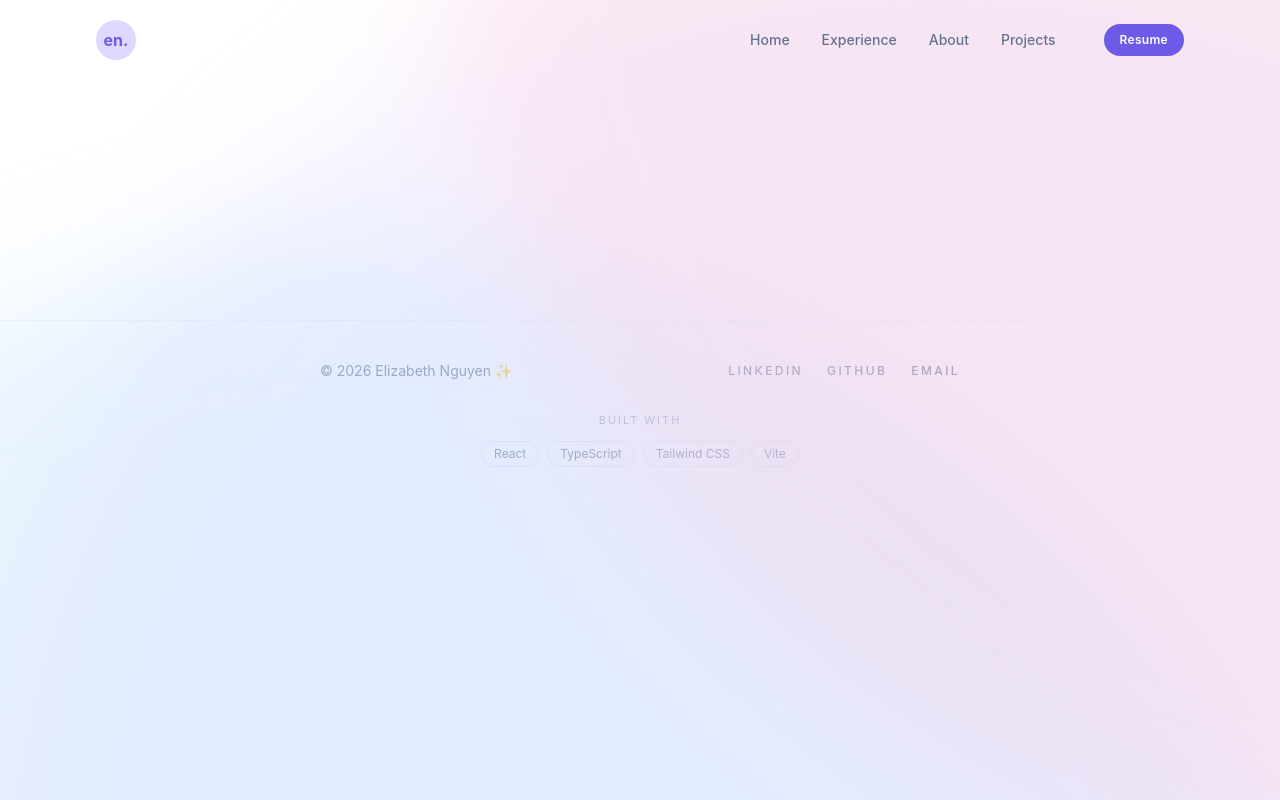
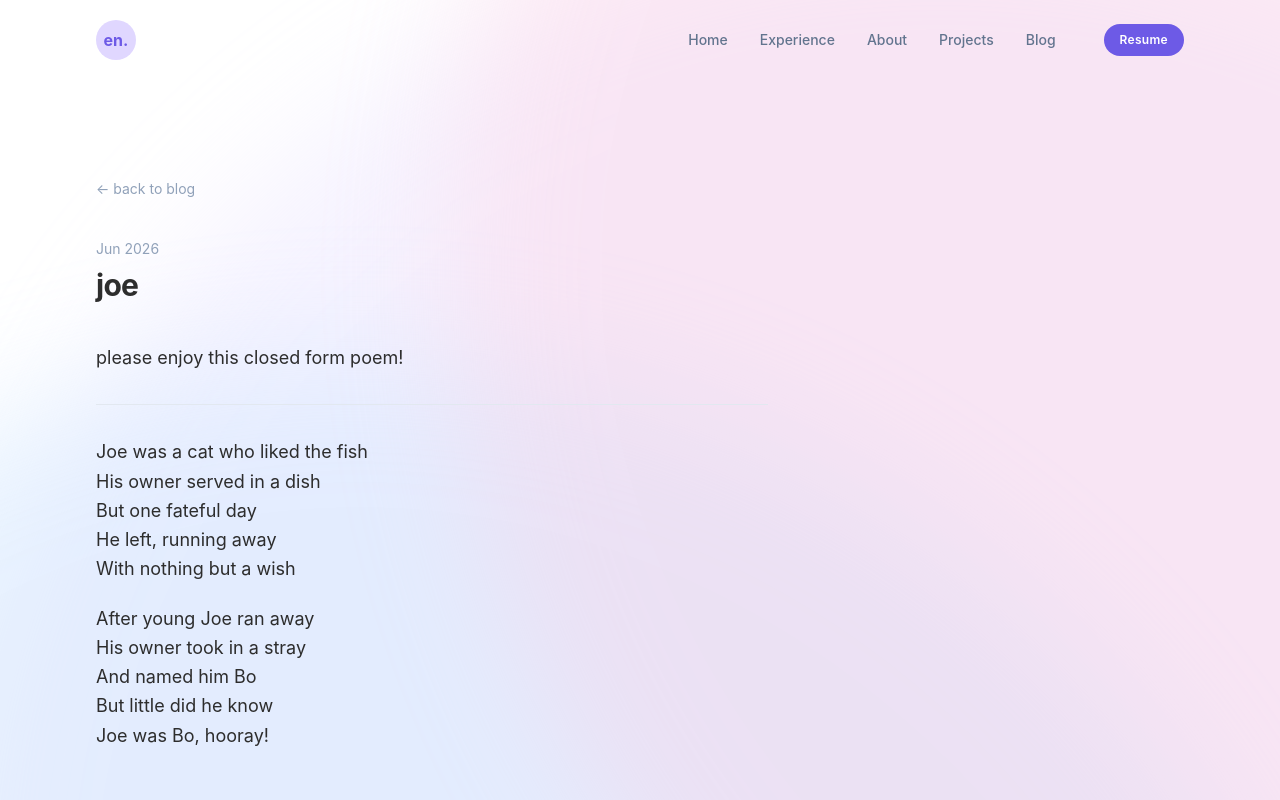
Before and after one commit to elingu3/elizabeth-nguyen, a React (Vite) app: page /blog/joe in a window 1280 px wide. Shown: the top 800 px of the page. Built offline with nearby package versions, Linux system fonts and the light colour scheme.

Commit message:
add blog pg

```diff
--- a/package.json
+++ b/package.json
@@ -14,7 +14,9 @@
     "@vercel/analytics": "^2.0.1",
     "react": "^19.2.4",
     "react-dom": "^19.2.4",
-    "react-router-dom": "^7.13.2"
+    "react-markdown": "^10.1.0",
+    "react-router-dom": "^7.13.2",
+    "remark-gfm": "^4.0.1"
   },
   "devDependencies": {
     "@eslint/js": "^9.39.4",
--- a/src/App.tsx
+++ b/src/App.tsx
@@ -5,6 +5,8 @@ import Home from "./pages/Home";
 import About from "./pages/About";
 import Projects from "./pages/Projects";
 import Experience from "./pages/Experience";
+import Blog from "./pages/Blog";
+import BlogPost from "./pages/BlogPost";
 
 import Header from "./components/Header";
 import Footer from "./components/Footer";
@@ -29,6 +31,8 @@ export default function App() {
             <Route path="/about" element={<About />} />
             <Route path="/experience" element={<Experience />} />
             <Route path="/projects" element={<Projects />} />
+            <Route path="/blog" element={<Blog />} />
+            <Route path="/blog/:slug" element={<BlogPost />} />
           </Routes>
 
           <Analytics />
--- a/src/components/Header.tsx
+++ b/src/components/Header.tsx
@@ -25,6 +25,7 @@ export default function Header() {
           <Link to="/experience" className={linkStyle("/experience")}>Experience</Link>
           <Link to="/about" className={linkStyle("/about")}>About</Link>
           <Link to="/projects" className={linkStyle("/projects")}>Projects</Link>
+          <Link to="/blog" className={linkStyle("/blog")}>Blog</Link>
 
           <a
             href="/Elizabeth_Nguyen_Resume.pdf"
--- /dev/null
+++ b/src/data/posts.ts
@@ -0,0 +1,17 @@
+import joe from "../posts/joe.md?raw";
+
+
+export type Post = {
+  title: string;
+  date: string;
+  slug: string;
+  content: string;
+};
+
+// To add a new post:
+// 1. Create src/posts/your-slug.md with your markdown content
+// 2. Import it above with ?raw
+// 3. Add an entry here (newest first)
+export const posts: Post[] = [
+  { title: "joe", date: "Jun 2026", slug: "joe", content: joe },
+];
--- a/src/index.css
+++ b/src/index.css
@@ -7,6 +7,15 @@
   from { transform: rotate(0deg); }
   to { transform: rotate(360deg); }
 }
+
+@keyframes fade-in {
+  from { opacity: 0; transform: translateY(12px); }
+  to   { opacity: 1; transform: translateY(0); }
+}
+
+.animate-fade-in {
+  animation: fade-in 0.35s ease-out both;
+}
 /* In src/index.css */
 html {
   scroll-behavior: smooth;
--- /dev/null
+++ b/src/pages/Blog.tsx
@@ -0,0 +1,33 @@
+import { Link } from "react-router-dom";
+import { posts } from "../data/posts";
+
+export default function Blog() {
+  return (
+    <section className="py-10 max-w-3xl">
+      <h1 className="text-3xl font-bold tracking-tight mb-4">blog</h1>
+      <hr className="border-slate-200 mb-8" />
+
+      <ul className="space-y-5">
+        {posts.map((post) => (
+          <li key={post.slug}>
+            <Link
+              to={`/blog/${post.slug}`}
+              className="group flex items-center justify-between gap-4 transition-transform duration-200 hover:translate-x-1"
+            >
+              <div className="flex items-center gap-4">
+                <span className="w-2.5 h-2.5 rounded-full bg-[#F4978E] shrink-0 transition-colors duration-200 group-hover:bg-[#6D5AE6]" />
+                <span className="text-[#2D2D2D] text-lg transition-colors duration-200 group-hover:text-[#6D5AE6]">
+                  {post.title}
+                </span>
+              </div>
+              <div className="flex items-center gap-2">
+                <span className="text-slate-400 text-sm whitespace-nowrap">{post.date}</span>
+                <span className="text-[#6D5AE6] opacity-0 group-hover:opacity-100 transition-opacity duration-200 text-sm">→</span>
+              </div>
+            </Link>
+          </li>
+        ))}
+      </ul>
+    </section>
+  );
+}
--- /dev/null
+++ b/src/pages/BlogPost.tsx
@@ -0,0 +1,83 @@
+import { useParams, Link } from "react-router-dom";
+import ReactMarkdown from "react-markdown";
+import remarkGfm from "remark-gfm";
+import { posts } from "../data/posts";
+
+export default function BlogPost() {
+  const { slug } = useParams<{ slug: string }>();
+  const post = posts.find((p) => p.slug === slug);
+
+  if (!post) {
+    return (
+      <section className="py-20 max-w-2xl animate-fade-in">
+        <p className="text-slate-500">Post not found.</p>
+        <Link to="/blog" className="text-[#6D5AE6] text-sm mt-4 inline-block hover:underline">
+          ← back to blog
+        </Link>
+      </section>
+    );
+  }
+
+  return (
+    <section className="py-10 max-w-2xl animate-fade-in">
+      <Link
+        to="/blog"
+        className="text-slate-400 text-sm hover:text-[#6D5AE6] transition-colors duration-200 inline-block mb-10"
+      >
+        ← back to blog
+      </Link>
+
+      <p className="text-slate-400 text-sm mb-2">{post.date}</p>
+      <h1 className="text-3xl font-bold tracking-tight mb-10">{post.title}</h1>
+
+      <ReactMarkdown
+        remarkPlugins={[remarkGfm]}
+        components={{
+          p: ({ children }) => (
+            <p className="text-[#2D2D2D] text-lg leading-relaxed mb-5">{children}</p>
+          ),
+          h2: ({ children }) => (
+            <h2 className="text-xl font-bold mt-10 mb-4 text-[#2D2D2D]">{children}</h2>
+          ),
+          h3: ({ children }) => (
+            <h3 className="text-lg font-semibold mt-8 mb-3 text-[#2D2D2D]">{children}</h3>
+          ),
+          ul: ({ children }) => (
+            <ul className="list-disc ml-6 mb-5 space-y-1 text-lg text-[#2D2D2D]">{children}</ul>
+          ),
+          ol: ({ children }) => (
+            <ol className="list-decimal ml-6 mb-5 space-y-1 text-lg text-[#2D2D2D]">{children}</ol>
+          ),
+          li: ({ children }) => <li className="leading-relaxed">{children}</li>,
+          blockquote: ({ children }) => (
+            <blockquote className="border-l-4 border-[#E0D7FF] pl-5 italic text-slate-500 my-6">
+              {children}
+            </blockquote>
+          ),
+          a: ({ href, children }) => (
+            <a href={href} className="text-[#6D5AE6] underline underline-offset-2 hover:opacity-70 transition-opacity">
+              {children}
+            </a>
+          ),
+          strong: ({ children }) => (
+            <strong className="font-semibold text-[#2D2D2D]">{children}</strong>
+          ),
+          em: ({ children }) => <em className="italic">{children}</em>,
+          hr: () => <hr className="border-slate-200 my-8" />,
+          code: ({ children }) => (
+            <code className="bg-slate-100 text-[#6D5AE6] text-sm px-1.5 py-0.5 rounded font-mono">
+              {children}
+            </code>
+          ),
+          pre: ({ children }) => (
+            <pre className="bg-slate-50 rounded-xl p-5 overflow-x-auto my-6 text-sm font-mono text-slate-700">
+              {children}
+            </pre>
+          ),
+        }}
+      >
+        {post.content}
+      </ReactMarkdown>
+    </section>
+  );
+}
--- a/src/pages/Home.tsx
+++ b/src/pages/Home.tsx
@@ -1,29 +1,6 @@
-import { useState } from "react";
 import myPhoto from '../assets/my-notion-face-transparent.png';
-import microsoftLogo from "../assets/logos/microsoft_logo.png";
-import caltechLogo from "../assets/logos/caltech.png";
-import codeNinjasLogo from "../assets/logos/codeninjas.png";
-import nasaLogo from "../assets/logos/nasa.png";
-
 
   export default function Home() {
-    const [hovered, setHovered] = useState<string | null>(null);
-const [position, setPosition] = useState({ x: 0, y: 0 });
-
-const handleMouseMove = (e: React.MouseEvent) => {
-  setPosition({
-    x: e.clientX,
-    y: e.clientY,
-  });
-};
-
-const logos: Record<string, string> = {
-  microsoft: microsoftLogo,
-  caltech: caltechLogo,
-  codeNinjas: codeNinjasLogo,
-  nasa: nasaLogo,
-  // add more later
-};
 
 
 
@@ -168,17 +145,6 @@ const logos: Record<string, string> = {
       </div>
       </section>
       */}
-      {hovered && (
-        <img
-          src={logos[hovered]}
-          alt="logo"
-          className="pointer-events-none fixed z-50 h-20 w-auto object-contain transition-all duration-100 ease-out scale-95 opacity-100"
-          style={{
-            left: position.x,
-            top: position.y,
-          }}
-        />
-      )}
       </div>
 
 
--- /dev/null
+++ b/src/posts/joe.md
@@ -0,0 +1,15 @@
+please enjoy this closed form poem!
+
+---
+
+Joe was a cat who liked the fish
+His owner served in a dish
+But one fateful day
+He left, running away
+With nothing but a wish
+
+After young Joe ran away
+His owner took in a stray
+And named him Bo
+But little did he know
+Joe was Bo, hooray!
--- /dev/null
+++ b/src/posts/my-thoughts-on-la.md
@@ -0,0 +1 @@
+Write your post content here.
```
Also changed, not shown: 1 other file (tests, documents, lock files or other folders).
